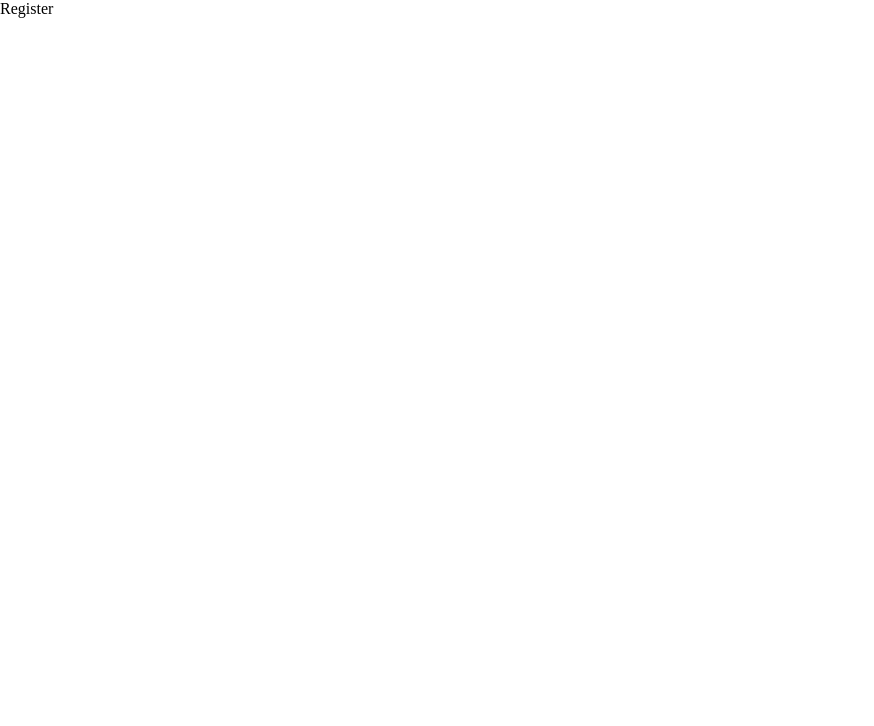
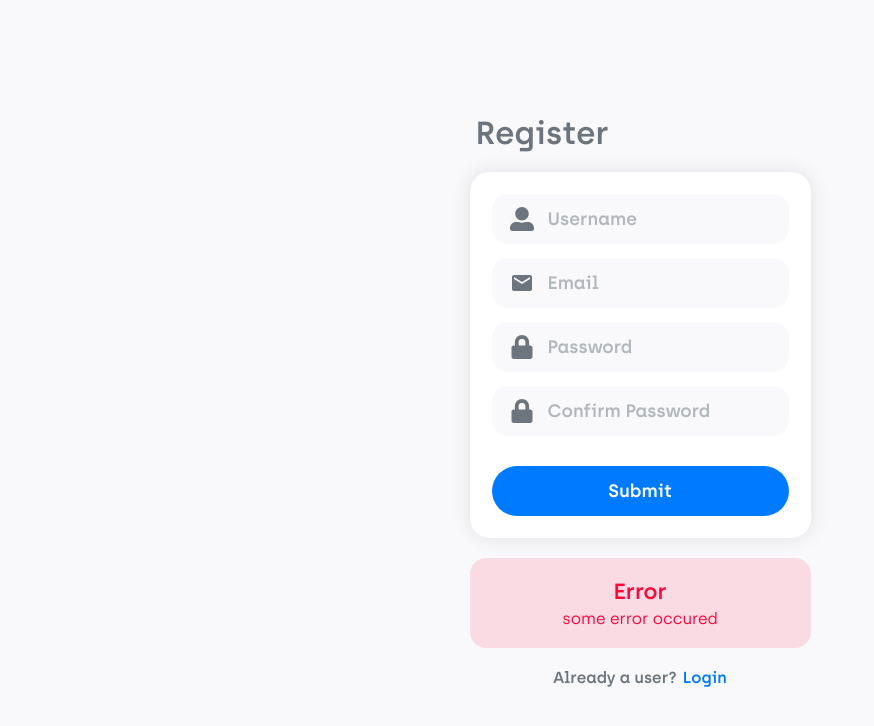
Before and after one commit to Trugamr/chat-react-app, a React (Create React App) app: page /register in a window 1280 px wide. Shown: the top 726 px of the page, without its empty margins (0-874 px from the left). Built offline with nearby package versions, Linux system fonts and the light colour scheme.

Commit message:
:fire: added form error and custom link component, updated design for registration page

```diff
--- a/src/components/custom-button/custom-button.styles.jsx
+++ b/src/components/custom-button/custom-button.styles.jsx
@@ -4,7 +4,7 @@ export const Button = styled.button`
   border: 0px;
   background-color: ${({ theme }) => theme.button.bg};
   color: ${({ theme }) => theme.button.text};
-  padding: 20px;
+  padding: 12px;
   font-family: 'archiasemibold';
   font-size: ${({ fontSize }) => fontSize};
   width: 100%;
--- a/src/components/custom-input/custom-input.component.jsx
+++ b/src/components/custom-input/custom-input.component.jsx
@@ -0,0 +1,27 @@
+import React from 'react'
+import { useTheme } from 'styled-components'
+
+import {
+  Input,
+  InputContainer,
+  InputIconContainer
+} from './custom-input.styles'
+
+const CustomInput = ({ iconSize, Icon, ...props }) => {
+  const theme = useTheme()
+
+  return (
+    <InputContainer>
+      <InputIconContainer>
+        {Icon ? (
+          <Icon color={theme.form.field.icon} size={iconSize || 24} />
+        ) : (
+          ''
+        )}
+      </InputIconContainer>
+      <Input {...props} Icon={Icon} />
+    </InputContainer>
+  )
+}
+
+export default CustomInput
--- a/src/components/custom-input/custom-input.styles.jsx
+++ b/src/components/custom-input/custom-input.styles.jsx
@@ -0,0 +1,37 @@
+import styled from 'styled-components'
+
+export const InputContainer = styled.div`
+  width: 100%;
+  position: relative;
+`
+
+export const Input = styled.input`
+  background-color: ${({ theme }) => theme.form.field.bg};
+  border-radius: 16px;
+  width: 100%;
+  height: 100%;
+  border: 0px;
+  font-family: 'archiasemibold';
+  font-size: ${({ fontSize }) => fontSize || '18px'};
+  color: ${({ theme }) => theme.form.field.text};
+  padding: 14px 20px;
+  padding-left: ${({ Icon }) => (Icon ? '56px' : '20px')};
+
+  &::placeholder {
+    color: ${({ theme }) => theme.form.field.placeholder};
+  }
+
+  &:focus {
+    outline: none;
+    box-shadow: 0px 0px 0px 3px ${({ theme }) => theme.form.field.focusBorder};
+  }
+`
+
+export const InputIconContainer = styled.span`
+  height: 100%;
+  position: absolute;
+  display: flex;
+  justify-content: center;
+  align-items: center;
+  padding: 0px 18px;
+`
--- /dev/null
+++ b/src/components/custom-link/custom-link.component.jsx
@@ -0,0 +1,8 @@
+import React from 'react'
+import { Link } from './custom-link.styles'
+
+const CustomLink = ({ children, ...props }) => {
+  return <Link {...props}>{children}</Link>
+}
+
+export default CustomLink
--- /dev/null
+++ b/src/components/custom-link/custom-link.styles.jsx
@@ -0,0 +1,15 @@
+import styled from 'styled-components'
+import { Link as RouterLink } from 'react-router-dom'
+
+export const Link = styled(RouterLink)`
+  color: ${({ theme }) => theme.link.text};
+  text-decoration: none;
+
+  &:hover {
+    background-color: ${({ theme }) => theme.link.bg};
+  }
+
+  &:visited {
+    color: ${({ theme }) => theme.link.text};
+  }
+`
--- /dev/null
+++ b/src/components/form-error/form-error.component.jsx
@@ -0,0 +1,14 @@
+import React from 'react'
+
+import { FormErrorContainer, Heading, Error } from './form.error.styles'
+
+const FormError = ({ error = 'some error occured' }) => {
+  return (
+    <FormErrorContainer>
+      <Heading>Error</Heading>
+      <Error>{error}</Error>
+    </FormErrorContainer>
+  )
+}
+
+export default FormError
--- /dev/null
+++ b/src/components/form-error/form.error.styles.jsx
@@ -0,0 +1,21 @@
+import styled from 'styled-components'
+
+export const FormErrorContainer = styled.div`
+  width: 100%;
+  background-color: ${({ theme }) => theme.form.error.bg};
+  color: ${({ theme }) => theme.form.error.text};
+  font-family: 'archiasemibold';
+  border-radius: 16px;
+  padding: 20px;
+  text-align: center;
+`
+
+export const Heading = styled.h2`
+  font-size: 22px;
+`
+
+export const Error = styled.p`
+  font-family: 'archiaregular';
+  font-size: 16px;
+  margin-top: 4px;
+`
--- a/src/index.js
+++ b/src/index.js
@@ -12,7 +12,8 @@ import LoginPage from './pages/login/login.component'
 
 import store from './redux/store'
 
-const Root = () => (
+const Root = () => {
+  return (
     <Provider store={store}>
       <CustomThemeProvider>
         <Router>
@@ -25,6 +26,7 @@ const Root = () => (
       </CustomThemeProvider>
     </Provider>
   )
+}
 
 ReactDOM.render(
   <React.StrictMode>
--- a/src/index.scss
+++ b/src/index.scss
@@ -6,7 +6,8 @@ html {
 }
 
 html,
-body {
+body,
+#root {
   width: 100vw;
   height: 100vh;
 }
--- a/src/pages/register/register.component.jsx
+++ b/src/pages/register/register.component.jsx
@@ -1,9 +1,61 @@
 import React from 'react'
+
+import {
+  RegisterPageContainer,
+  RegisterFormContainer,
+  RegisterForm,
+  Heading,
+  LoginMessageContainer
+} from './register.styles'
+
 import CustomButton from '../../components/custom-button/custom-button.component'
+import CustomInput from '../../components/custom-input/custom-input.component'
+import FormError from '../../components/form-error/form-error.component'
+import CustomLink from '../../components/custom-link/custom-link.component'
+
+import { FaUserAlt, FaLock } from 'react-icons/fa'
+import { MdEmail } from 'react-icons/md'
 
 class RegisterPage extends React.Component {
   render() {
-    return <div>Register</div>
+    return (
+      <RegisterPageContainer>
+        <RegisterFormContainer>
+          <Heading>Register</Heading>
+          <RegisterForm>
+            <CustomInput Icon={FaUserAlt} placeholder="Username" required />
+            <CustomInput
+              Icon={MdEmail}
+              type="email"
+              placeholder="Email"
+              required
+            />
+            <CustomInput
+              Icon={FaLock}
+              type="password"
+              placeholder="Password"
+              required
+            />
+            <CustomInput
+              Icon={FaLock}
+              type="password"
+              placeholder="Confirm Password"
+              required
+            />
+            <CustomButton type="submit" fontSize="18px">
+              Submit
+            </CustomButton>
+          </RegisterForm>
+          <FormError />
+          <LoginMessageContainer>
+            <div>
+              <span>Already a user?</span>
+              <CustomLink to="/login">Login</CustomLink>
+            </div>
+          </LoginMessageContainer>
+        </RegisterFormContainer>
+      </RegisterPageContainer>
+    )
   }
 }
 
--- a/src/pages/register/register.styles.jsx
+++ b/src/pages/register/register.styles.jsx
@@ -0,0 +1,46 @@
+import styled from 'styled-components'
+
+export const RegisterPageContainer = styled.div`
+  height: 100%;
+  width: 100%;
+  background-color: ${({ theme }) => theme.bg};
+  display: flex;
+  justify-content: center;
+  align-items: center;
+  padding: 20px;
+`
+
+export const RegisterFormContainer = styled.div`
+  display: grid;
+  grid-gap: 20px;
+`
+
+export const Heading = styled.h1`
+  font-family: 'archiasemibold';
+  color: ${({ theme }) => theme.form.headingText};
+  padding-left: 6px;
+`
+
+export const RegisterForm = styled.form`
+  background-color: ${({ theme }) => theme.form.bg};
+  padding: 22px;
+  border-radius: 20px;
+  box-shadow: 0px 0px 20px 0px rgba(0, 0, 0, 0.1);
+  display: grid;
+  grid-gap: 14px;
+
+  button {
+    margin-top: 16px;
+  }
+`
+export const LoginMessageContainer = styled.div`
+  font-family: 'archiasemibold';
+  display: flex;
+  justify-content: center;
+  div {
+    color: ${({ theme }) => theme.text};
+    span {
+      margin-right: 6px;
+    }
+  }
+`
--- a/src/redux/theme/theme.data.js
+++ b/src/redux/theme/theme.data.js
@@ -19,24 +19,31 @@ export const colors = {
 
 //--LIGHT--//
 export const light = {
+  bg: colors.lightest,
+  text: colors.gray,
   form: {
     bg: colors.white,
     headingText: colors.gray,
     text: colors.gray,
-    link: {
-      bg: colors.lightBlue,
-      text: colors.blue
-    },
     field: {
       icon: colors.gray,
       text: colors.gray,
       bg: colors.lightest,
-      placeholder: colors.littleLightGray
+      placeholder: colors.littleLightGray,
+      focusBorder: colors.blue
+    },
+    error: {
+      bg: colors.lightRed,
+      text: colors.red
     }
   },
   button: {
     text: colors.white,
     bg: colors.blue
+  },
+  link: {
+    bg: colors.lightBlue,
+    text: colors.blue
   }
 }
 
```
Lines whose indentation alone changed are shown as unchanged.
